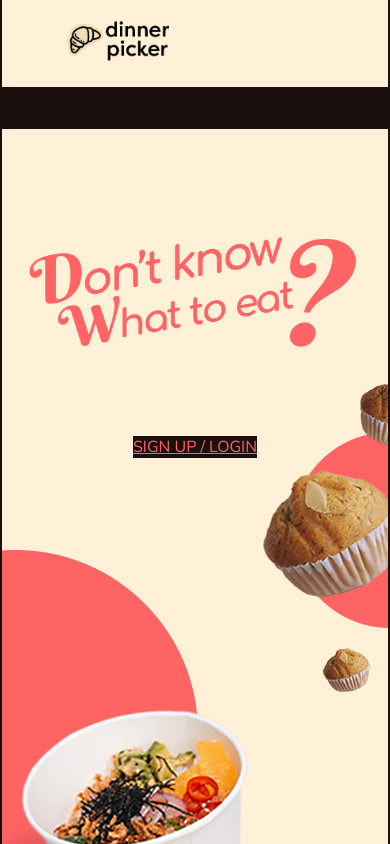
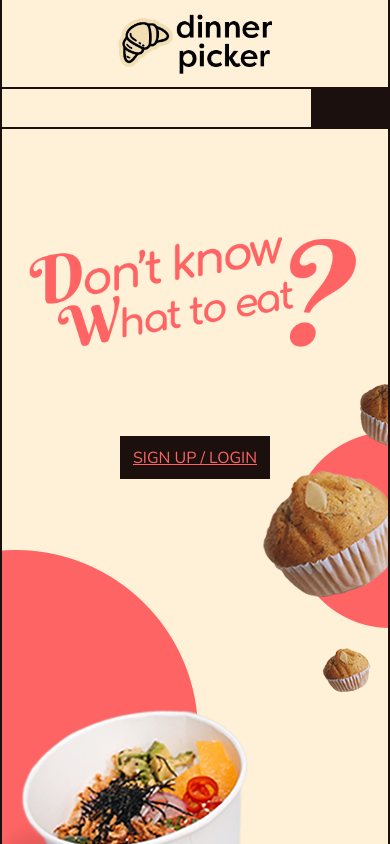
Before and after one commit to TuinderJ/dinner-picker, a React (Create React App) app in the folder client/: page / in a window 390 px wide. Shown: the top 844 px of the page. Built offline with nearby package versions, Linux system fonts and the light colour scheme.

Commit message:
Navbar and landing page 100% DONE
NavBar:
Logo centerd
Black empty square aligned
Is responsive

LandingPage:
Button Align
Is responsive

```diff
--- a/client/src/components/LandingPage/index.js
+++ b/client/src/components/LandingPage/index.js
@@ -1,5 +1,5 @@
 import React, { useEffect } from 'react';
-import { BodyContainer, MainContainer, SignUpLink, SignUpBtnContainer, TitleImage, TitleContainer } from './style';
+import { BodyContainer, MainContainer, SignUpLink, SignUpBtnContainer, TitleImage, TitleContainer, SSignUp } from './style';
 import TitlePng from '../../assets/Title.png';
 import Auth from '../../utils/auth';
 
@@ -14,10 +14,14 @@ export default function LandingPage({ setActivePage }) {
           <TitleImage src={TitlePng} />
         </TitleContainer>
         {Auth.loggedIn() ? (
-          <></>
+          // <>
+          <SignUpBtnContainer></SignUpBtnContainer>
         ) : (
+          // </>
           <SignUpBtnContainer>
-            <SignUpLink to='/login'>SIGN UP / LOGIN</SignUpLink>
+            <SignUpLink to='/login'>
+              <SSignUp>SIGN UP / LOGIN </SSignUp>
+            </SignUpLink>
           </SignUpBtnContainer>
         )}
       </MainContainer>
--- a/client/src/components/LandingPage/style.js
+++ b/client/src/components/LandingPage/style.js
@@ -39,11 +39,10 @@ export const MainContainer = styled.div`
 export const TitleContainer = styled.div`
   width: 100%;
   flex: 70%;
+  color: #ff6464;
   display: flex;
-  flex-direction: column;
   align-items: center;
   justify-content: center;
-  color: #ff6464;
 
   @media screen and (max-width: 768px) {
     width: 100%;
@@ -72,6 +71,8 @@ export const TitleImage = styled.img`
 export const SignUpBtnContainer = styled.div`
   width: 100%;
   flex: 30%;
+  display: flex;
+  justify-content: center;
 
   @media screen and (max-width: 768px) {
   }
@@ -83,16 +84,32 @@ export const SignUpBtnContainer = styled.div`
 `;
 
 export const SignUpLink = styled(Link)`
-  width: 10rem;
-  height: 4rem;
+  width: 230px;
+  height: 60px;
   background-color: #1b100e;
   border: none;
   font-family: 'Nunito', sans-serif;
   color: #ff6464;
-  font-size: 1.6rem;
+  font-size: 25px;
   cursor: pointer;
+  display: flex;
+  align-items: center;
+  justify-content: center;
 
   @media screen and (max-width: 768px) {
+    width: 8.5rem;
+    height: 3.5rem;
+    font-size: 1.6rem;
+  }
+
+  @media screen and (max-width: 576px) {
+    width: 150px;
+    height: 2.7rem;
+    font-size: 1rem;
+  }
+`;
+export const SSignUp = styled.div`
+  /* @media screen and (max-width: 768px) {
     width: 8.5rem;
     height: 3.5rem;
     font-size: 1.6rem;
@@ -102,5 +119,5 @@ export const SignUpLink = styled(Link)`
     width: 7rem;
     height: 2.7rem;
     font-size: 1rem;
-  }
+  } */
 `;
--- a/client/src/components/Navbar/index.js
+++ b/client/src/components/Navbar/index.js
@@ -1,5 +1,5 @@
 import React from 'react';
-import { NavbarBackground, LogBtn, NavbarContainer, LogoContainer, Logo, ListContainer, LinksContainer, NavbarLink, LittleDot, LogButtonContainer, BlackSquare } from './style';
+import { NavbarBackground, LogBtn, NavbarContainer, LogoContainer, LinkLogo, Logo, ListContainer, LinksContainer, NavbarLink, LittleDot, LogButtonContainer, BlackSquare } from './style';
 import LogoPng from '../../assets/logo.png';
 import Auth from '../../utils/auth';
 import { Link } from 'react-router-dom';
@@ -11,9 +11,9 @@ export default function Header({ activePage }) {
     <NavbarBackground>
       <NavbarContainer>
         <LogoContainer>
-          <Link to='/'>
+          <LinkLogo to='/'>
             <Logo src={LogoPng} />
-          </Link>
+          </LinkLogo>
         </LogoContainer>
         <ListContainer>
           {Auth.loggedIn() ? (
@@ -36,9 +36,12 @@ export default function Header({ activePage }) {
               </LogButtonContainer>
             </>
           ) : (
-            <LogButtonContainer>
-              <BlackSquare></BlackSquare>
-            </LogButtonContainer>
+            <>
+              <LinksContainer></LinksContainer>
+              <LogButtonContainer>
+                <BlackSquare></BlackSquare>
+              </LogButtonContainer>
+            </>
           )}
         </ListContainer>
       </NavbarContainer>
--- a/client/src/components/Navbar/style.js
+++ b/client/src/components/Navbar/style.js
@@ -60,6 +60,28 @@ export const LogoContainer = styled.div`
   justify-content: center;
   align-items: center;
   border: 2px solid #1b100e;
+
+  @media (max-width: 768px) {
+    flex: 70%;
+    width: 100%;
+    height: 70%;
+    border: none;
+  }
+
+  @media (max-width: 576px) {
+    width: 100%;
+    height: 80%;
+    border: none;
+  }
+`;
+
+export const LinkLogo = styled(Link)`
+  flex: 20%;
+  width: 100%;
+  height: 100%;
+  display: flex;
+  justify-content: center;
+  align-items: center;
 
   @media (max-width: 768px) {
     flex: 70%;
```
